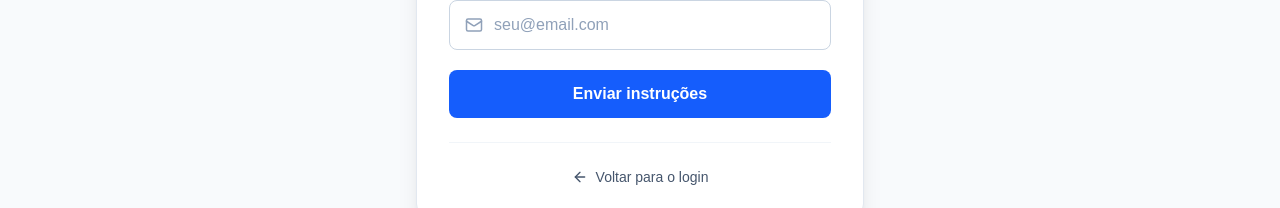
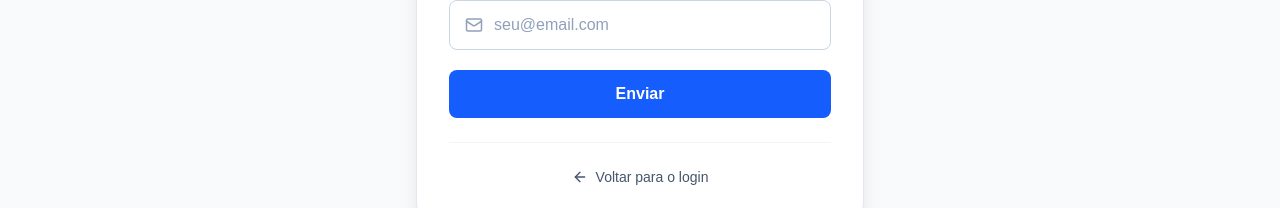
Before and after one commit to ehoiguinho/Projeto-Imobiliaria, a Next.js app in the folder my-app/: page /esqueci-senha in a window 1280 px wide. Shown: the part 489-697 px from the top of the page. Built offline with nearby package versions, Linux system fonts and the light colour scheme; no server answers.

Commit message:
style: ajuste na posiçao do formulario de cadastro

```diff
--- a/my-app/app/esqueci-senha/page.jsx
+++ b/my-app/app/esqueci-senha/page.jsx
@@ -191,7 +191,7 @@ export default function EsqueciSenhaPage() {
 
                                 {carregando
                                     ? "Enviando..."
-                                    : "Enviar instruções"
+                                    : "Enviar"
                                 }
 
                             </button>
```
